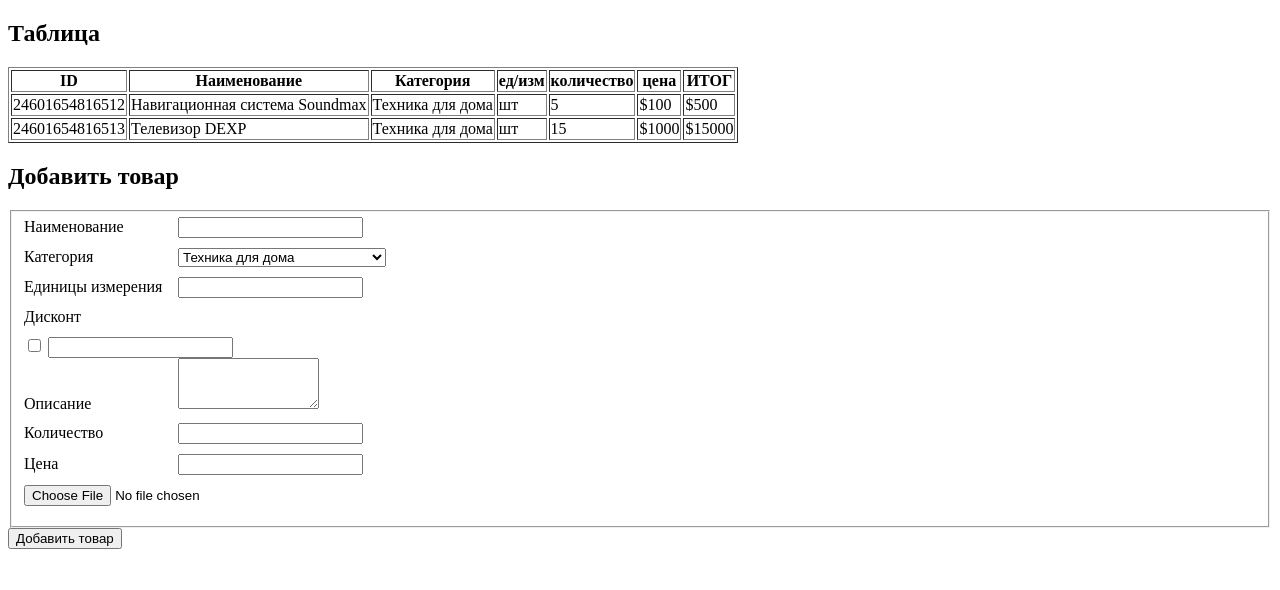
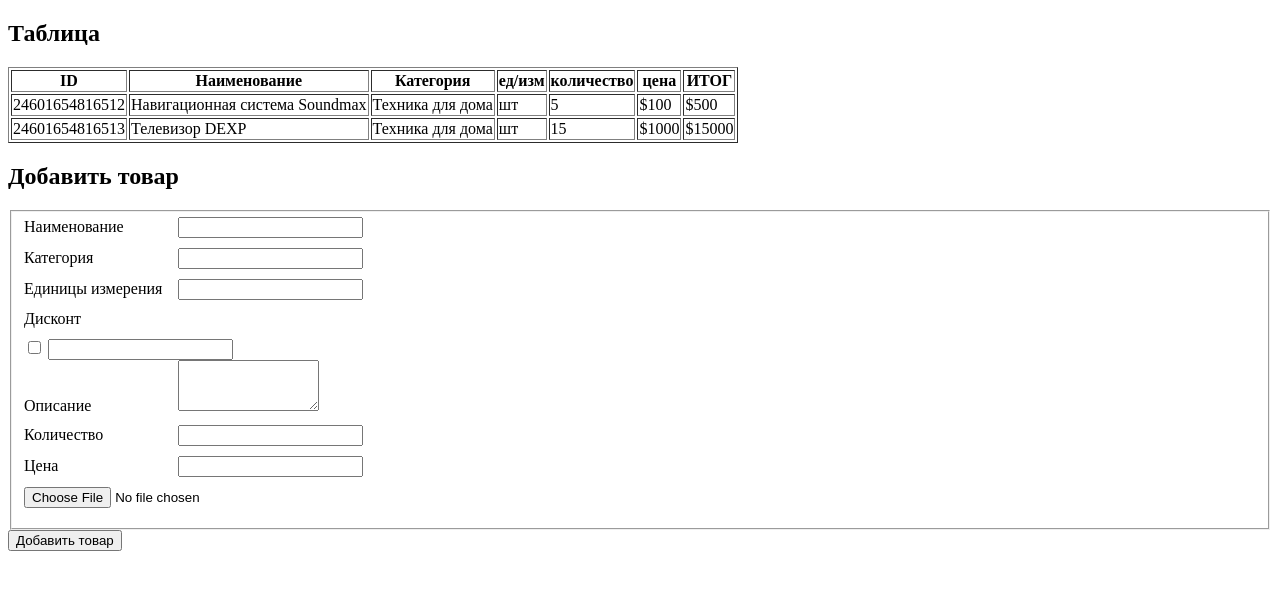
Before and after one commit to TataFart/cms-shop, a plain HTML site: page index.html in a window 1280 px wide. Drawn offline with Linux system fonts and the light colour scheme.

Commit message:
datalist вместо select

```diff
--- a/index.html
+++ b/index.html
@@ -63,11 +63,12 @@
                 </label>
 
                 <label><span>Категория</span>
-                    <select name="category" id="category">
-                        <option value="for_home">Техника для дома</option>
-                        <option value="for_beauty">Бытовая техника для красоты</option>
-                        <option value="for_kitchen">Кухонная бытовая техника</option>
-                    </select>
+                    <input type="text" list="categories" id="category" name="category">
+                    <datalist name="category" id="categories">
+                        <option value="Техника для дома"></option>
+                        <option value="Бытовая техника для красоты"></option>
+                        <option value="Кухонная бытовая техника"></option>
+                    </datalist>
                 </label>
 
                 <label><span>Единицы измерения</span>
```
